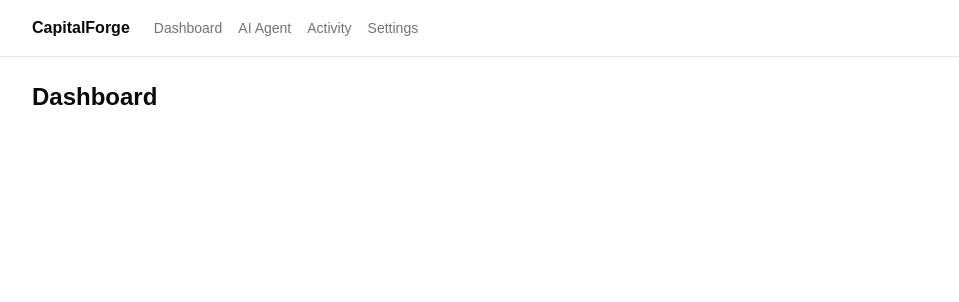
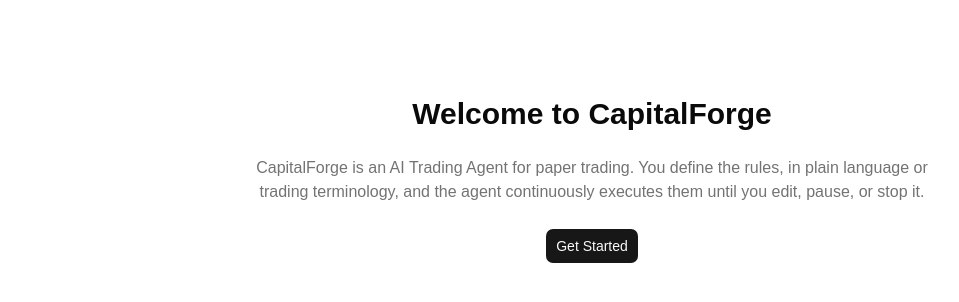
Before and after one commit to Daksh2179/capitalforge, a React (Vite) app in the folder frontend/: page / in a window 1280 px wide. Shown: the top 302 px of the page, without its empty margins (48-1007 px from the left). Built offline with nearby package versions, Linux system fonts and the light colour scheme.

Commit message:
Phase 4: Onboarding flow — Welcome, Trading Mode, localStorage-based skip on repeat visits

```diff
--- /dev/null
+++ b/frontend/src/lib/onboarding.ts
@@ -0,0 +1,12 @@
+// Onboarding-seen flag, persisted in localStorage since there's no
+// backend user record to attach this to in V1 (no auth).
+
+const ONBOARDING_KEY = "capitalforge:onboarding-complete";
+
+export function isOnboardingComplete(): boolean {
+  return localStorage.getItem(ONBOARDING_KEY) === "true";
+}
+
+export function markOnboardingComplete(): void {
+  localStorage.setItem(ONBOARDING_KEY, "true");
+}
--- /dev/null
+++ b/frontend/src/pages/TradingModePage.tsx
@@ -0,0 +1,47 @@
+import { useNavigate } from "react-router-dom";
+import { Button } from "@/components/ui/button";
+import { markOnboardingComplete } from "@/lib/onboarding";
+
+export function TradingModePage() {
+  const navigate = useNavigate();
+
+  function handleSelectAgent() {
+    markOnboardingComplete();
+    navigate("/dashboard");
+  }
+
+  return (
+    <div className="mx-auto flex max-w-2xl flex-col items-center gap-8 py-24 text-center">
+      <div>
+        <h1 className="text-2xl font-semibold">How would you like to start?</h1>
+        <p className="mt-2 text-muted-foreground">
+          CapitalForge supports multiple ways to trade. You can add more
+          later — this isn't a permanent choice.
+        </p>
+      </div>
+
+      <div className="grid w-full gap-4 sm:grid-cols-2">
+        <button
+          onClick={handleSelectAgent}
+          className="rounded-lg border border-border bg-background p-6 text-left transition-colors hover:bg-muted"
+        >
+          <h2 className="font-medium">AI Trading Agent</h2>
+          <p className="mt-1 text-sm text-muted-foreground">
+            Describe your trading rules in plain language. The agent
+            executes them continuously on your paper account.
+          </p>
+        </button>
+
+        <div className="cursor-not-allowed rounded-lg border border-border bg-muted/50 p-6 text-left opacity-60">
+          <h2 className="font-medium">Manual Paper Trading</h2>
+          <p className="mt-1 text-sm text-muted-foreground">
+            Place trades yourself on your paper account.
+          </p>
+          <span className="mt-2 inline-block text-xs font-medium text-muted-foreground">
+            Coming Soon
+          </span>
+        </div>
+      </div>
+    </div>
+  );
+}
--- /dev/null
+++ b/frontend/src/pages/WelcomePage.tsx
@@ -0,0 +1,18 @@
+import { useNavigate } from "react-router-dom";
+import { Button } from "@/components/ui/button";
+
+export function WelcomePage() {
+  const navigate = useNavigate();
+
+  return (
+    <div className="mx-auto flex max-w-2xl flex-col items-center gap-6 py-24 text-center">
+      <h1 className="text-3xl font-semibold">Welcome to CapitalForge</h1>
+      <p className="text-muted-foreground">
+        CapitalForge is an AI Trading Agent for paper trading. You define
+        the rules, in plain language or trading terminology, and the agent
+        continuously executes them until you edit, pause, or stop it.
+      </p>
+      <Button onClick={() => navigate("/trading-mode")}>Get Started</Button>
+    </div>
+  );
+}
--- a/frontend/src/router.tsx
+++ b/frontend/src/router.tsx
@@ -1,22 +1,30 @@
 // Route table
 
-import { createBrowserRouter } from "react-router-dom";
+import { createBrowserRouter, Navigate } from "react-router-dom";
 import { AppLayout } from "@/layouts/AppLayout";
+import { WelcomePage } from "@/pages/WelcomePage";
+import { TradingModePage } from "@/pages/TradingModePage";
 import { DashboardPage } from "@/pages/DashboardPage";
 import { AgentPage } from "@/pages/AgentPage";
 import { ActivityPage } from "@/pages/ActivityPage";
 import { SettingsPage } from "@/pages/SettingsPage";
+import { isOnboardingComplete } from "@/lib/onboarding";
 
-// Onboarding (Welcome -> Trading Mode) is its own implementation group,
-// not built yet. For now the root path renders the layout directly with
-// Dashboard as the index route, so the foundation is independently
-// testable before onboarding exists.
+function RootRedirect() {
+  return isOnboardingComplete() ? (
+    <Navigate to="/dashboard" replace />
+  ) : (
+    <WelcomePage />
+  );
+}
+
 export const router = createBrowserRouter([
+  { path: "/", element: <RootRedirect /> },
+  { path: "/trading-mode", element: <TradingModePage /> },
   {
     path: "/",
     element: <AppLayout />,
     children: [
-      { index: true, element: <DashboardPage /> },
       { path: "dashboard", element: <DashboardPage /> },
       { path: "agent", element: <AgentPage /> },
       { path: "activity", element: <ActivityPage /> },
```
